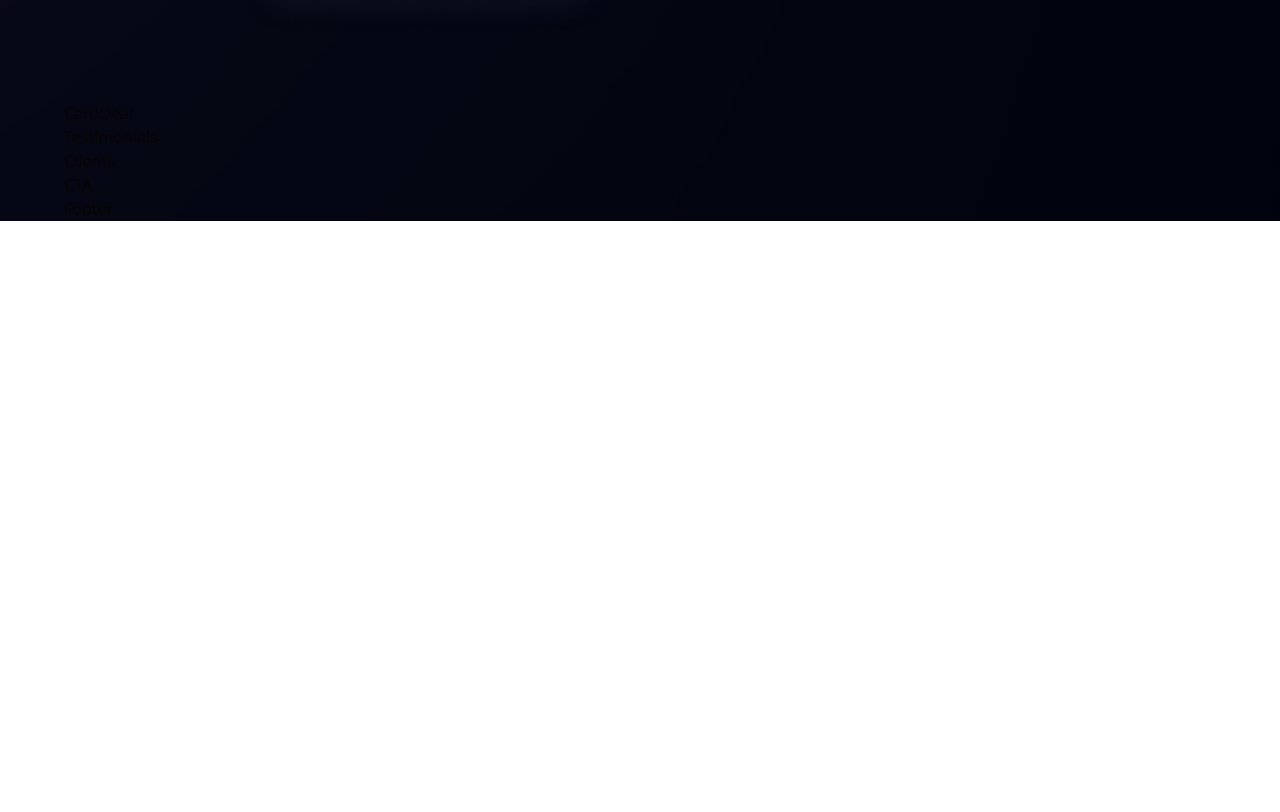
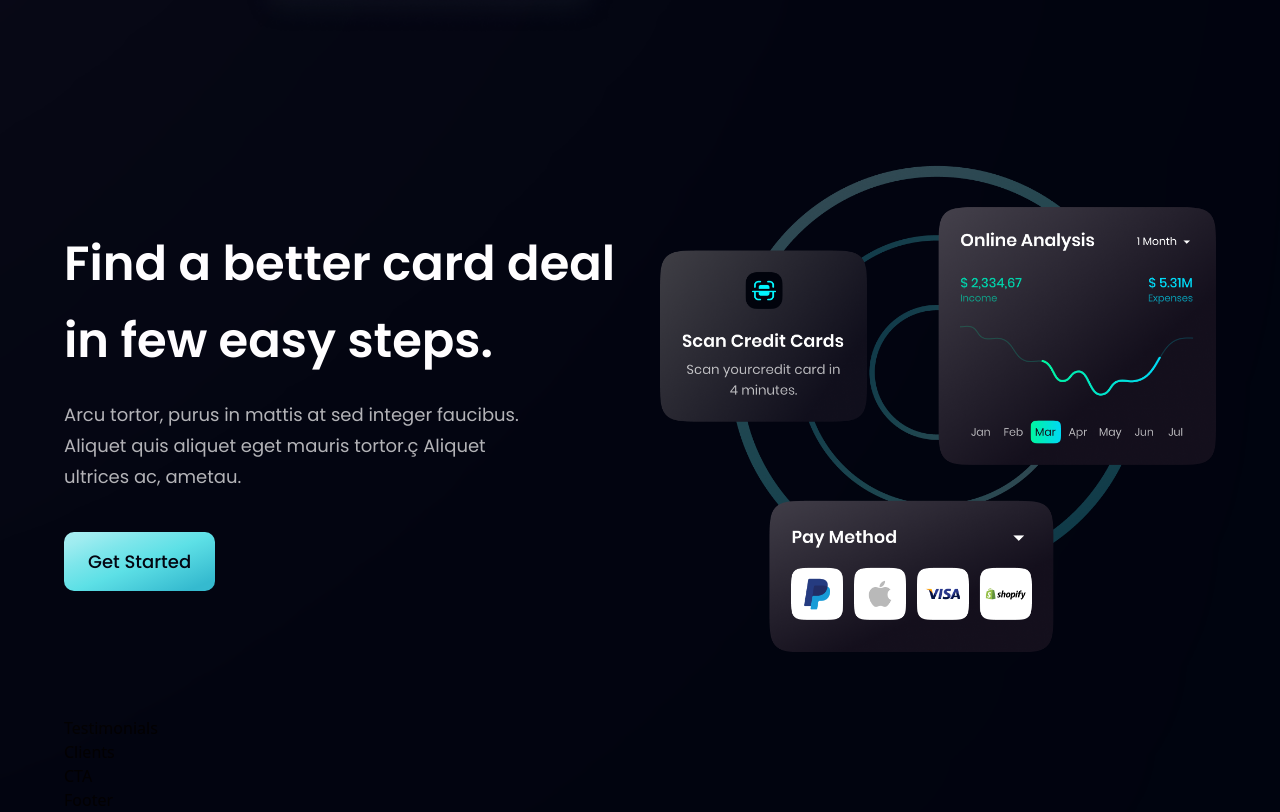
Before and after one commit to ImrulkayeSifat/Responsive-Landing-Website, a React (Vite) app: page / in a window 1280 px wide. Shown: the part 2088-2900 px from the top of the page. Before the commit the page ends 2309 px from the top, so only its background shows below. Built offline with nearby package versions, Linux system fonts and the light colour scheme.

Commit message:
card section

```diff
--- a/src/components/CardDeal.tsx
+++ b/src/components/CardDeal.tsx
@@ -1,8 +1,27 @@
-import React from 'react'
+import { card } from "../assets";
+import styles, { layout } from "../style";
+import Button from "./Button";
 
 const CardDeal = () => {
   return (
-    <div>CardDeal</div>
+    <section className={layout.section}>
+      <div className={layout.sectionInfo}>
+        <h2 className={styles.heading2}>
+          Find a better card deal <br className="sm:block hidden" /> in few easy
+          steps.
+        </h2>
+        <p className={`${styles.paragraph} max-w-[470px] mt-5`}>
+          Arcu tortor, purus in mattis at sed integer faucibus. Aliquet quis
+          aliquet eget mauris tortor.ç Aliquet ultrices ac, ametau.
+        </p>
+
+        <Button styles={`mt-10`} />
+      </div>
+
+      <div className={layout.sectionImg}>
+        <img src={card} alt="billing" className="w-[100%] h-[100%]" />
+      </div>
+    </section>
   )
 }
 
```
